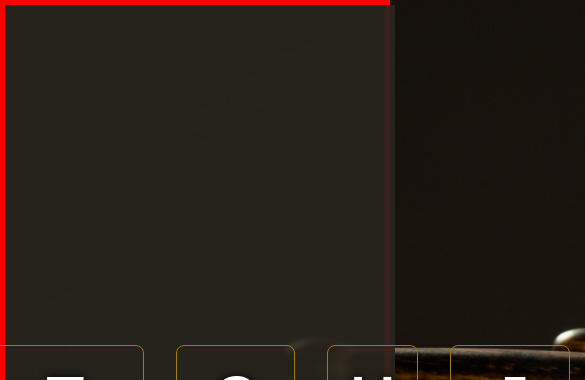
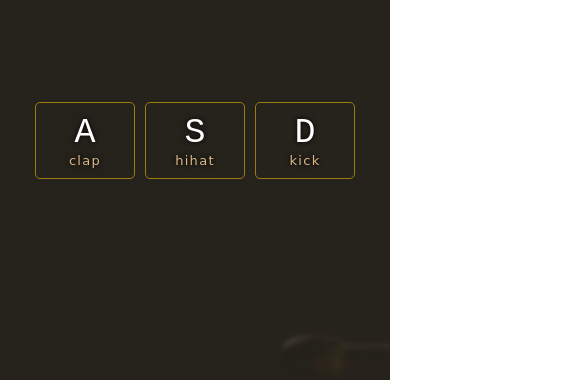
Before and after one commit to Kashyap-Pandya/Drumkit, a plain HTML site: page index.html in a window 390 px wide. Shown: the top 380 px of the page, 585 px wide, since content can reach past the window. Drawn offline with Linux system fonts and the light colour scheme; a web font is replaced by a local one.

Commit message:
[ADD] touch event for mobile & responsive
- Added touch event on playSound to check if it works for mobile

- Added flex-wrap to make it responsive for mobile

```diff
--- a/app.js
+++ b/app.js
@@ -1,7 +1,6 @@
 function playSound(e) {
         const audio = document.querySelector(`audio[data-key="${e.keyCode}"]`);
         const key = document.querySelector(`.key[data-key="${e.keyCode}"]`);
-
         if(!audio) return;
         audio.currentTime = 0;
         audio.play();
@@ -10,6 +9,7 @@ function playSound(e) {
 }
 
 function removeTransition(e) {
+    console.log(e);
     if(e.propertyName !== "transform") return;
     this.classList.remove("playing")
 }
@@ -17,3 +17,4 @@ function removeTransition(e) {
 const keys= document.querySelectorAll(".key")
 keys.forEach(key => key.addEventListener("transitionend", removeTransition));
 window.addEventListener("keydown" , playSound);
+window.addEventListener("touch", playSound);
--- a/style.css
+++ b/style.css
@@ -5,15 +5,14 @@
     margin: 0;
     box-sizing: border-box;
 }
-body{
+html{
     background-image: url("./assets/drumbg.jpg");
     /* background-position: center; */
     background-repeat: no-repeat;
     background-size: cover;
     color: white;
-    border:5px solid red;
-    display: flex;
-
+    font-size:10px;
+    height: 100%;
 }
 
 .keys {
@@ -28,13 +27,10 @@ body{
     background: rgba(41, 37, 30, 0.9);
     backdrop-filter: blur(2px);
     min-width: 100vw;
-    min-height: 100%;
-    /* height: 100vh;
-    /* width: 100%; */ */
-  }
+    min-height: 100vh;
+}
 
 .key{
-
     border:1px solid rgb(158, 124, 13);
     border-radius: .5rem;
     margin: 1rem;
@@ -45,6 +41,8 @@ body{
     text-align: center;
     color: white;
     text-shadow: 0 0 .5rem black;
+    width:10rem;
+
 }
 
 
@@ -68,17 +66,25 @@ kbd {
 }
 
 
-/* @media only screen and (max-width:450px){
-    html {
-        display:flex;
-        flex-direction:row;
-        color:red;
+@media only screen and (max-width:550px){
+    .keys {
+        width: 100%;
+        height: 100%;
+        display: flex;
+        flex-wrap: wrap;
     }
-    .blur {
-        background: rgba(41, 37, 30, 0.9);
-        backdrop-filter: blur(12px);
-        height: 100vh;
-         width: 100%;
-      }
 
-} */
+    .key{
+        border:1px solid rgb(158, 124, 13);
+        border-radius: .5rem;
+        margin: 0.5rem;
+        font-size: 1rem;
+        padding: 1rem .5rem;
+        transition: all .09s ease;
+        text-align: center;
+        color: white;
+        text-shadow: 0 0 .5rem black;
+        width:10rem;
+
+    }
+}
```
Also changed, not shown: index.html (+4 -2 lines).
